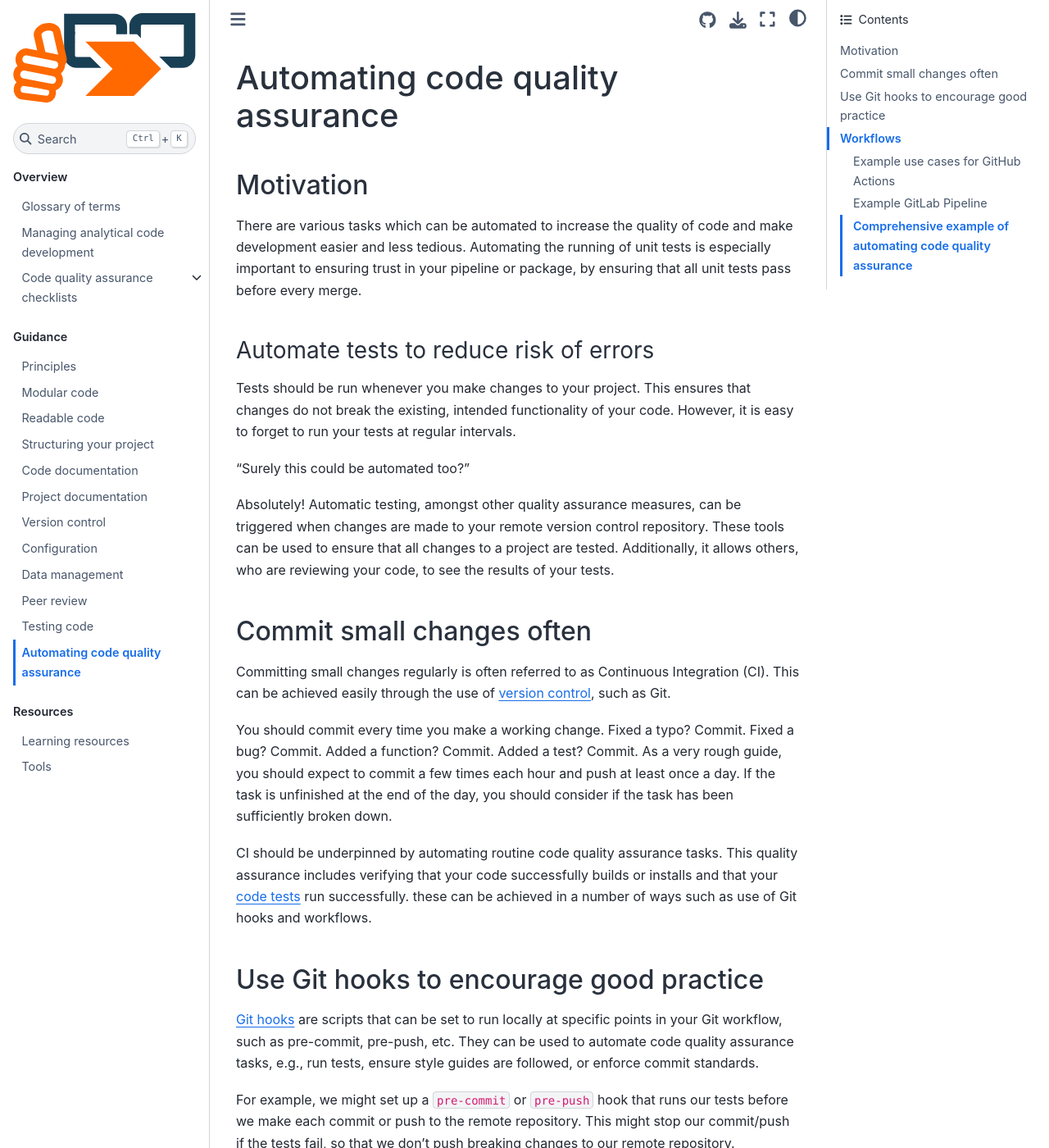
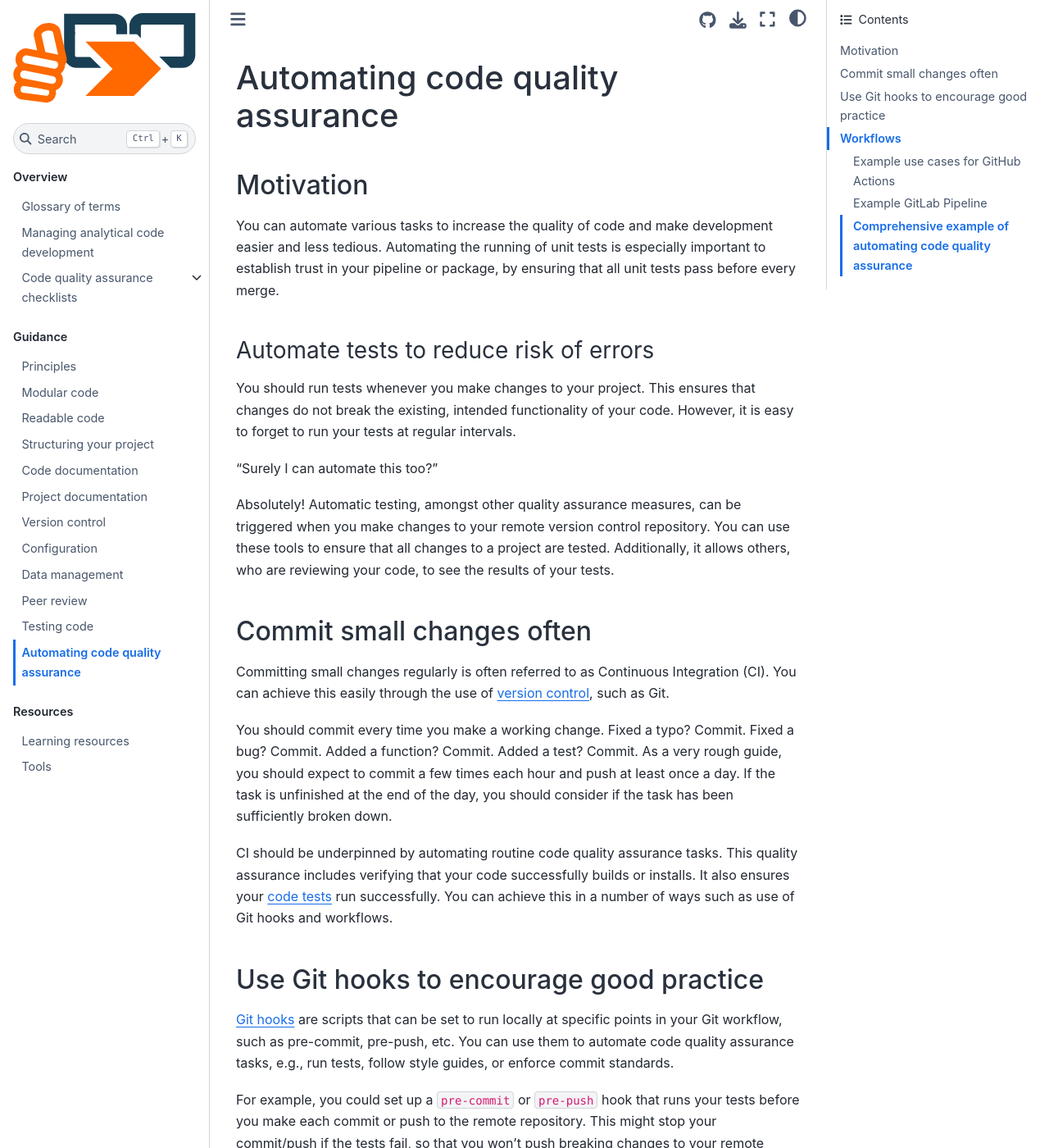
Before and after one commit to best-practice-and-impact/qa-of-code-guidance, a Jupyter Book: the page built from book/continuous_integration.md, in a window 1280 px wide and 1400 px high. Shown: the whole window at 82% size. Built offline with Jupyter Book 1.0.4 settings and Sphinx 7.4.7 and the Sphinx Book theme 1.1.4, drawn with Linux system fonts in a browser that asks for light colours; some of the changed text lies outside the part shown.

Commit message:
edited passive voice and simplified some parts in automating qa chapter

````diff
--- a/book/continuous_integration.md
+++ b/book/continuous_integration.md
@@ -2,21 +2,21 @@
 
 ## Motivation
 
-There are various tasks which can be automated to increase the quality of code and make development easier and less tedious.
-Automating the running of unit tests is especially important to ensuring trust in your pipeline or package, by ensuring that all unit tests pass before every merge.
+You can automate various tasks to increase the quality of code and make development easier and less tedious.
+Automating the running of unit tests is especially important to establish trust in your pipeline or package, by ensuring that all unit tests pass before every merge.
 
 
 (automate-tests)=
 ### Automate tests to reduce risk of errors
 
-Tests should be run whenever you make changes to your project.
+You should run tests whenever you make changes to your project.
 This ensures that changes do not break the existing, intended functionality of your code.
 However, it is easy to forget to run your tests at regular intervals.
 
-"Surely this could be automated too?"
+"Surely I can automate this too?"
 
-Absolutely! Automatic testing, amongst other quality assurance measures, can be triggered when changes are made to your remote version control repository.
-These tools can be used to ensure that all changes to a project are tested.
+Absolutely! Automatic testing, amongst other quality assurance measures, can be triggered when you make changes to your remote version control repository.
+You can use these tools to ensure that all changes to a project are tested.
 Additionally, it allows others, who are reviewing your code, to see the results of your tests.
 
 
@@ -24,7 +24,7 @@
 ## Commit small changes often
 
 Committing small changes regularly is often referred to as Continuous Integration (CI).
-This can be achieved easily through the use of [version control](version_control.md), such as Git.
+You can achieve this easily through the use of [version control](version_control.md), such as Git.
 
 You should commit every time you make a working change.
 Fixed a typo? Commit. Fixed a bug? Commit. Added a function? Commit. Added a test? Commit.
@@ -32,22 +32,22 @@
 If the task is unfinished at the end of the day, you should consider if the task has been sufficiently broken down.
 
 CI should be underpinned by automating routine code quality assurance tasks.
-This quality assurance includes verifying that your code successfully builds or installs and that your [code tests](testing_code.md) run successfully.
-these can be achieved in a number of ways such as use of Git hooks and workflows.
+This quality assurance includes verifying that your code successfully builds or installs. It also ensures your [code tests](testing_code.md) run successfully.
+You can achieve this in a number of ways such as use of Git hooks and workflows.
 
 
 ## Use Git hooks to encourage good practice
 
 [Git hooks](https://git-scm.com/docs/githooks) are scripts that can be set to run locally at specific points in your Git workflow,
 such as pre-commit, pre-push, etc.
-They can be used to automate code quality assurance tasks, e.g., run tests, ensure style guides are followed, or enforce commit standards.
+You can use them to automate code quality assurance tasks, e.g., run tests, follow style guides, or enforce commit standards.
 
-For example, we might set up a `pre-commit` or `pre-push` hook that runs our tests before we make each commit or push to the remote repository.
-This might stop our commit/push if the tests fail, so that we don't push breaking changes to our remote repository.
+For example, you could set up a `pre-commit` or `pre-push` hook that runs your tests before you make each commit or push to the remote repository.
+This might stop your commit/push if the tests fail, so that you won't push breaking changes to your remote repository.
 
 ```{note}
-If your code is likely to be run on a range of software versions or operating systems, you might want to test on a variety of these.
-Tools exists to support local testing of combinations software versions and package dependency versions:
+If your code is likely to be run on a range of software versions or operating systems, you can test on a variety of these.
+Tools exist to support local testing of combination software versions and package dependency versions:
 
 * [tox](https://tox.readthedocs.io/en/latest/) or [nox](https://nox.thea.codes/en/stable/) for Python
 * [rhub](https://r-hub.github.io/rhub/) for R
@@ -59,7 +59,7 @@
 
 Style guides are important in the readability and clarity of your code and should form part of your quality assurance process.
 However, as discussed in [](automate-style-checks), the process of checking and fixing code for style and formatting is tedious.
-Automation can speed up this work, either by providing suggestions as the code is written or by reformatting your code to comply with your chosen style.
+Automation can speed up this work, either by providing suggestions as you write the code or by reformatting your code to follow your chosen style.
 
 Two main types of tool exist for these tasks:
 
@@ -84,18 +84,18 @@
   -
 ```
 
-These tools can be used locally (in the command line) or as git pre-commit hooks.
-As described above, using pre-commit hooks allows you to run these automatically every time there are changes,
-thus reducing the burden on developers and reviewers in checking that code conforms to style guides.
+You can use these tools locally (in the command line) or as git pre-commit hooks.
+As described above, using pre-commit hooks allows you to run these automatically every time there are changes;
+this can reduce the burden on developers and reviewers checking that code conforms to style guides.
 
-Be sure to read the documentation for any of these tools, to understand what they are checking or changing in your code.
-Some can be configured to ignore or detect specific types of formatting error.
-You can run multiple of these, to catch a broader range of stylistic or programmatic errors.
+Ensure you read the documentation for any of these tools to understand what they are checking or changing in your code.
+You can configure some of them to ignore or detect specific types of formatting error.
+You can also run multiples of these to catch a broader range of stylistic or programmatic errors.
 
 ## Workflows
 
-GitHub Actions and GitLab Pipelines both offer the ability to define custom workflows using YAML.
-Workflow refers to a defined sequence of steps and actions that need to be performed
+GitHub Actions and GitLab Pipelines are both able to define custom workflows using YAML.
+Workflow refers to a defined sequence of steps and actions that you need to perform
 to complete a specific task or process.
 Workflows are commonly used in software development to automate repetitive or complex tasks,
 such as building and deploying software, testing code, and managing code reviews.
@@ -147,16 +147,16 @@
         pytest
 ```
 
-The first section of this example describes when our workflow should be run.
+The first section of this example describes when we should run our workflow.
 In this case, we're running the CI workflow whenever code is `push`ed to the `master` branch or where any Pull Request is created.
 In the case of Pull Requests, the results of the CI workflow will be report on the request's page.
 If any of the workflow stages fail, this can block the merge of these changes onto a more stable branch.
 Subsequent commits to the source branch will trigger the CI workflow to run again.
 
-Below `jobs`, we're defining what tasks we would like to run when our workflow is triggered.
+Below `jobs`, we're defining what tasks we would like to run when we trigger our workflow.
 We define what operating system we would like to run our workflow on - the Linux operating system `ubuntu` here.
 The `matrix` section under `strategy` defines parameters for the workflow.
-The workflow will be repeated for each combination of parameters supplied here - in this case 4 recent Python versions.
+We will repeat the workflow for each combination of parameters supplied here - in this case 4 recent Python versions.
 
 The individual stages of the workflow are defined under `steps`.
 `steps` typically have an informative name and run code to perform an action.
@@ -170,7 +170,7 @@
 
 #### Configure GitHub actions to build and deploy documentation
 
-It is important to maintain the documentation relating to your project to ensure contributors and users can understand, maintain and use your product correctly.
+It is important to maintain the documentation relating to your project to ensure contributors and users can understand, maintain, and use your product correctly.
 One basic way of doing this is maintaining markdown files within a GitHub repository.
 However, multiple tools exist that can transform these markdown files into HTML content.
 A popular tool for building and deploying HTML documentation is [Sphinx](https://www.sphinx-doc.org/en/master/).
````
